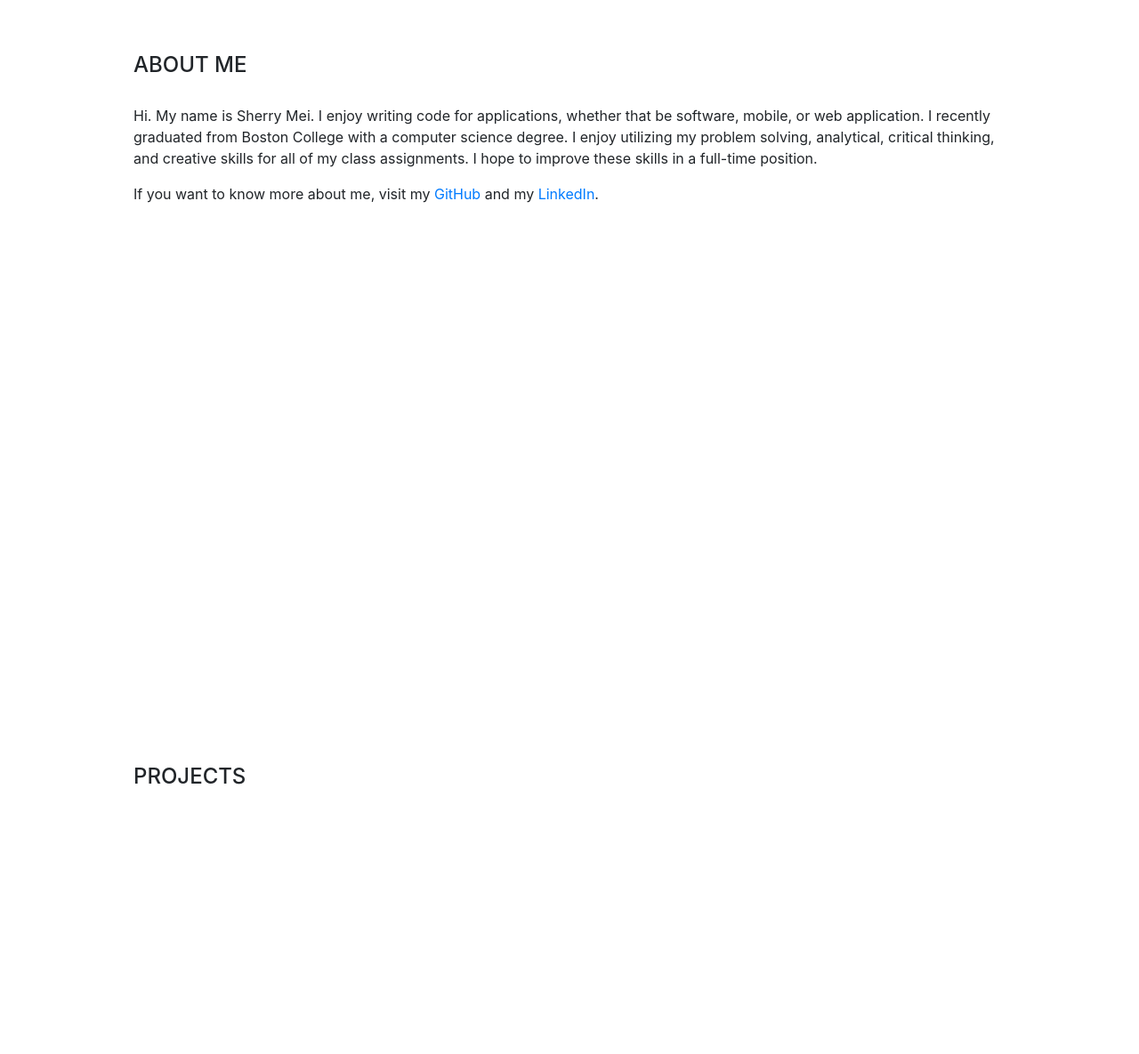
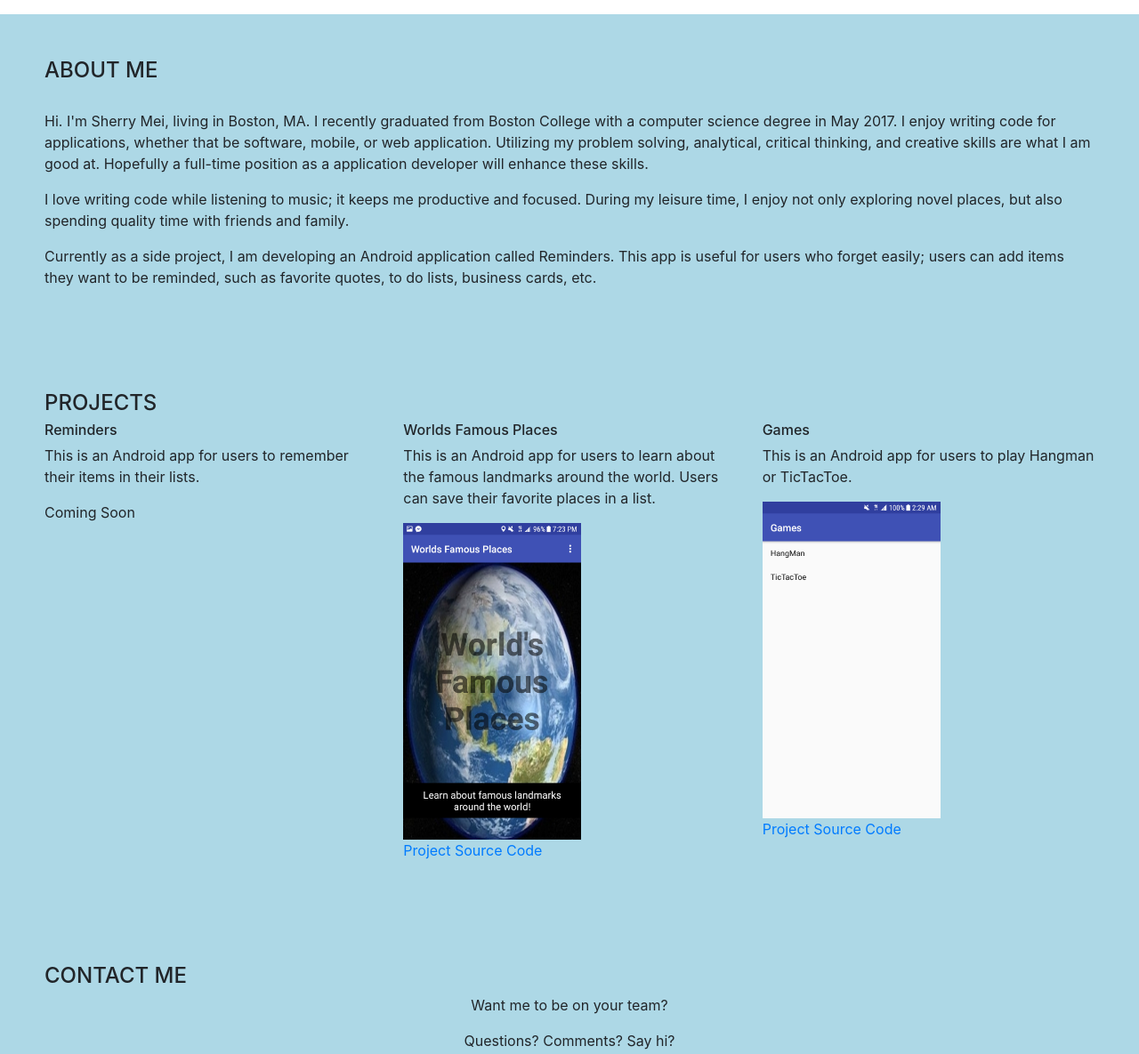
Before and after one commit to sherrymei/web_portfolio, a website: page webpage/index.html in a window 1280 px wide. Shown: the part 840-2025 px from the top of the page at 89% size. Drawn offline with nearby package versions, Linux system fonts and the light colour scheme.

Commit message:
more informative and user-friendly
divs now stretch to the full width
navbar now is static top, more visually appealing
added more information about me and projects i've done
email is now spam-free by using javascript

```diff
--- a/webpage/index.html
+++ b/webpage/index.html
@@ -13,10 +13,9 @@
     <title>Sherry Mei</title>
 </head>
 
-<body class="container" data-spy="scroll" data-target="#navBar" data-offset="70">
-    <nav class="navbar fixed-top navbar-light bg-light justify-content-between" id="navBar">
+<body data-spy="scroll" data-target="#navBar" data-offset="50">
+    <nav class="navbar sticky-top navbar-light bg-light justify-content-between" id="navBar">
         <a href="/" class="navbar-brand">SHERRY MEI</a>
-
         <div>
             <ul class="nav nav-pills">
                 <li class="nav-item"><a href="#about" class="nav-link">ABOUT</a></li>
@@ -24,7 +23,6 @@
                 <li class="nav-item"><a href="#contact" class="nav-link">CONTACT</a></li>
             </ul>
         </div>
-
         <div>
             <ul class="nav">
                 <li class="nav-item">
@@ -36,41 +34,63 @@
                 </li>
             </ul>
         </div>
-
     </nav>
-
-    <div class="container">
-        <div data-spy="scroll" data-target="#navBar">
-        	<div class="section text-center" id="sherry">
-<!--         		<h1>Sherry Mei</h1>
-        		<h4>student</h4> -->
-                <img src="sm-logo1.png" alt="SherryMei" height="500" width="333">
+    <div class="container-fluid">
+        <div  data-target="#navBar">
+            <div class="section" id="sherry">
+                <div class="text-center">
+                    <img class="img-fluid" src="sm-logo1.png" alt="SherryMei" width="300" id="logo">
+                </div>
+                <br/>
+                <div class="text-center">
+                    <h1>WELCOME TO MY PORTFOLIO!</h1>
+                </div>
             </div>
             <div class="section" id="about">
-                <h4>ABOUT ME</h4><br/>
-                <p> Hi. My name is Sherry Mei. I enjoy writing code for applications, whether that be software, mobile, or web application. I recently graduated from Boston College with a computer science degree. I enjoy utilizing my problem solving, analytical, critical thinking, and creative skills for all of my class assignments. I hope to improve these skills in a full-time position. </p>
-                <p>	If you want to know more about me, visit my <a href="https://www.github.com/sherrymei">GitHub</a> and my <a href="https://www.linkedin.com/in/sherry-mei-11ab7673/">LinkedIn</a>.</p>
+                <h4>ABOUT ME</h4>
+                <br/>
+                <p> Hi. I'm Sherry Mei, living in Boston, MA. I recently graduated from Boston College with a computer science degree in May 2017. I enjoy writing code for applications, whether that be software, mobile, or web application. Utilizing my problem solving, analytical, critical thinking, and creative skills are what I am good at. Hopefully a full-time position as a application developer will enhance these skills. </p>
+                <p> I love writing code while listening to music; it keeps me productive and focused. During my leisure time, I enjoy not only exploring novel places, but also spending quality time with friends and family.</p>
+                <p> Currently as a side project, I am developing an Android application called Reminders. This app is useful for users who forget easily; users can add items they want to be reminded, such as favorite quotes, to do lists, business cards, etc. </p>
             </div>
             <div class="section" id="proj">
                 <h4>PROJECTS</h4>
+                <div class="row">
+                    <div class="col-md-4">
+                        <h6>Reminders</h6>
+                        <p>This is an Android app for users to remember their items in their lists.</p>
+                        <p>Coming Soon</p>
+                    </div>
+                    <div class="col-md-4">
+                        <h6>Worlds Famous Places</h6>
+                        <p>This is an Android app for users to learn about the famous landmarks around the world. Users can save their favorite places in a list.</p>
+                        <img class="img-fluid" src="worlds.png" alt="Worlds" width="200">
+                        <p><a href="https://github.com/sherrymei/WorldFamousPlaces">Project Source Code</a></p>
+                    </div>
+                    <div class="col-md-4">
+                        <h6>Games</h6>
+                        <p>This is an Android app for users to play Hangman or TicTacToe.</p>
+                        <img class="img-fluid" src="games.png" alt="Games" width="200">
+                        <p><a href="https://github.com/sherrymei/GamesAndroid">Project Source Code</a></p>
+                    </div>
+                </div>
             </div>
                 <div class="section" id="contact">
                     <h4>CONTACT ME</h4>
                     <div class="text-center">
-	                <p> Questions? Comments? Say Hello? </p>
+                        <p>Want me to be on your team?</p>
+                        <p>Questions? Comments? Say hi? </p>
                         <p>Send me an email. </p>
-	                <p>s.m.sherrymei@gmail.com</p>
-				</div>
-                <p></p>
-                <p></p>
+                        <script language="JavaScript">
+                        var username = "s.m.sherrymei";
+                        var hostname = "gmail.com";
+                        var text = username + "@" + hostname;
+                        document.write("<p>" + text + "</p>");
+                        </script>
                     </div>
                 </div>
             </div>
-    <!-- Footer -->
-    <!--     <div class="container text-center">
-        <a href="https://www.github.com/sherrymei"><img src="github-logo.png" alt="GitHub"></a>
-        <a href="https://www.linkedin.com/in/sherry-mei-11ab7673/"><img src="linkedin-logo.png" alt="LinkedIn"></a>
-    </div> -->
+        </div>
 </body>
 
 </html>
--- a/webpage/style.css
+++ b/webpage/style.css
@@ -1,7 +1,6 @@
 
 
 body {
-	padding: 50px;
 	position: relative;
 }
 
@@ -11,10 +10,26 @@ body {
 }
 
 .section {
-	height:100vh;
-	padding: 50px;
+	padding:50px;
 }
 
 .navbar-brand {
 	font-size: 1em;
 }
+
+.container-fluid {
+     padding:0;
+}
+
+#sherry {
+	background-color: white;
+	height: 100vh;
+}
+
+#contact {
+	height: 100vh;
+}
+
+#about, #proj, #contact {
+	background-color: lightblue;
+}
```
Also changed, not shown: index.html (deleted), webpage/games.png (added), webpage/worlds.png (added). Lines whose indentation alone changed are shown as unchanged.
